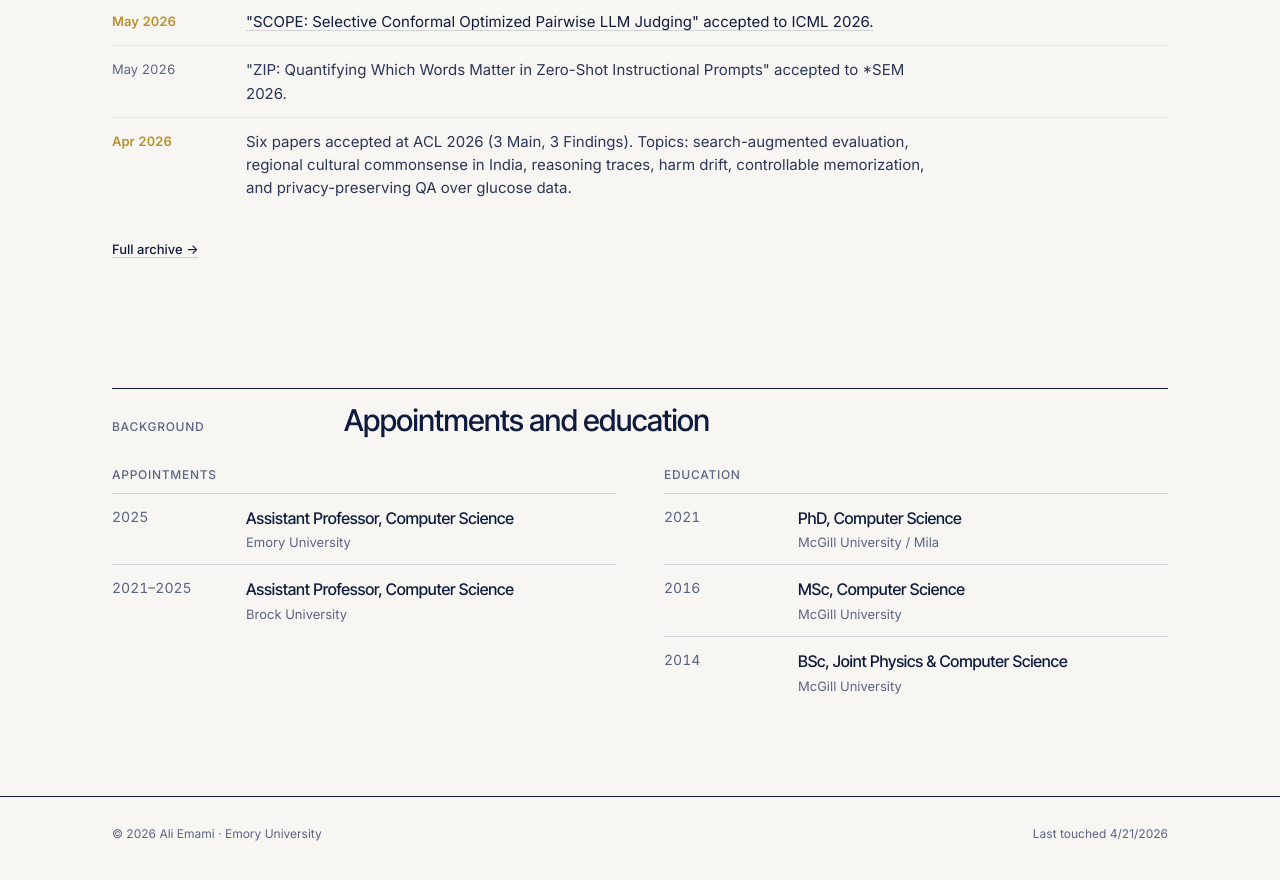
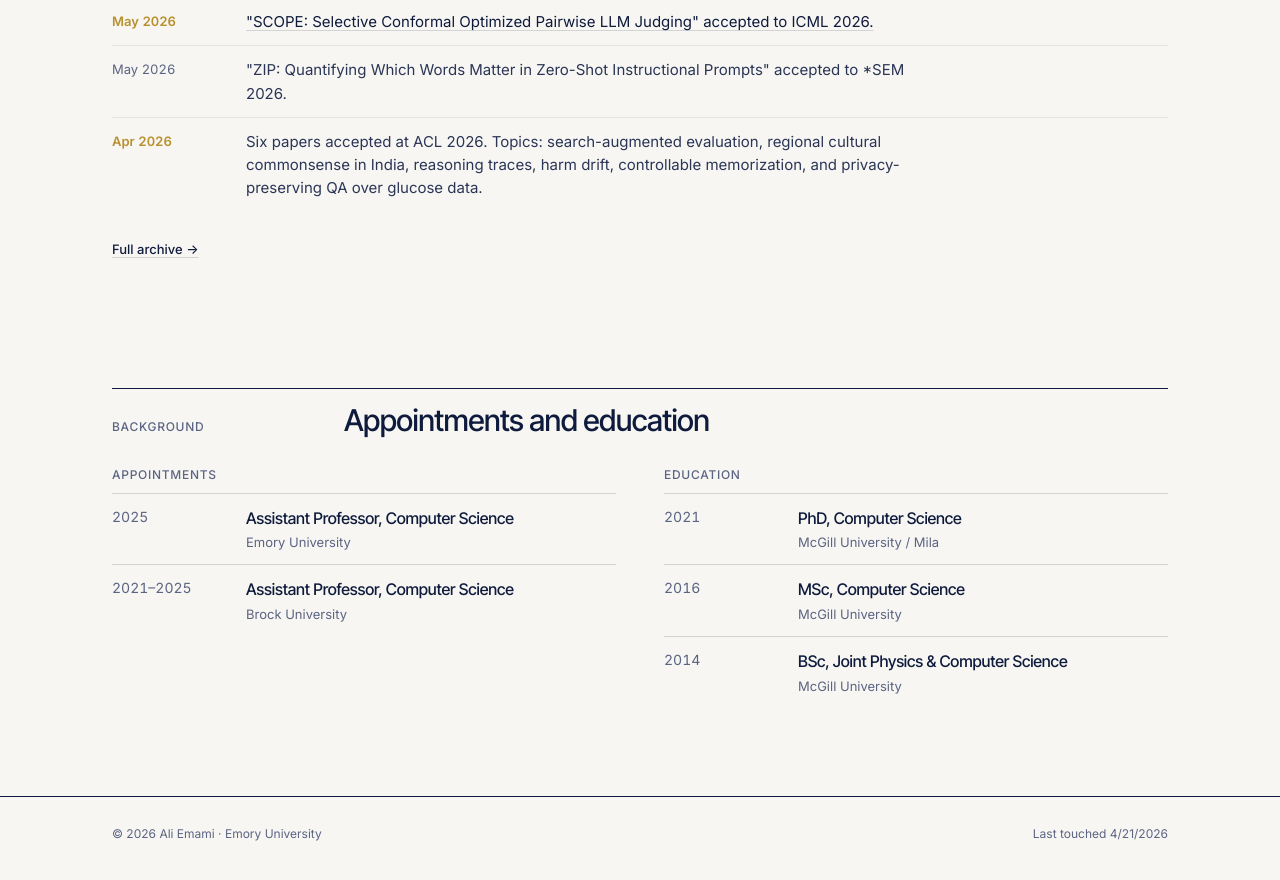
Before and after one commit to aemami1/site-v2, a React (Vite) app: page / in a window 1280 px wide. Shown: the part 2900-3780 px from the top of the page. Built offline with nearby package versions, Linux system fonts and the light colour scheme.

Commit message:
Update news

```diff
--- a/src/data.js
+++ b/src/data.js
@@ -187,11 +187,11 @@ window.NEWS = [
   { year: 2026, date: "Jul 2026", text: "\"Judge, Retrieve, or Abstain: Uncertainty-Guided LLM Judging with Provable Risk Guarantees\" accepted to COLM 2026." },
   { year: 2026, date: "May 2026", text: "\"SCOPE: Selective Conformal Optimized Pairwise LLM Judging\" accepted to ICML 2026.", link: "https://arxiv.org/abs/2602.13110", highlight: true },
   { year: 2026, date: "May 2026", text: "\"ZIP: Quantifying Which Words Matter in Zero-Shot Instructional Prompts\" accepted to *SEM 2026." },
-  { year: 2026, date: "Apr 2026", text: "Six papers accepted at ACL 2026 (3 Main, 3 Findings). Topics: search-augmented evaluation, regional cultural commonsense in India, reasoning traces, harm drift, controllable memorization, and privacy-preserving QA over glucose data.", highlight: true },
+  { year: 2026, date: "Apr 2026", text: "Six papers accepted at ACL 2026. Topics: search-augmented evaluation, regional cultural commonsense in India, reasoning traces, harm drift, controllable memorization, and privacy-preserving QA over glucose data.", highlight: true },
   { year: 2026, date: "Apr 2026", text: "\"Common to Whom? Regional Cultural Commonsense and LLM Bias in India\" (ACL 2026 Main): preprint and INDICA benchmark released.", links: { acl: "https://aclanthology.org/2026.acl-long.249/", arxiv: "https://arxiv.org/abs/2601.15550", data: "https://huggingface.co/datasets/Sangmitra-06/INDICA" } },
   { year: 2026, date: "Apr 2026", text: "\"Memory Dial: A Training Framework for Controllable Memorization in Language Models\" (ACL 2026 Findings): preprint and code released.", links: { acl: "https://aclanthology.org/2026.findings-acl.179/", arxiv: "https://arxiv.org/abs/2604.05074", code: "https://github.com/xiangbo05/MemoryDial_Public" } },
   { year: 2026, date: "Feb 2026", text: "\"The Dog the Cat Chased Stumped the Model\" accepted to EACL 2026 Main Conference.", link: "https://arxiv.org/abs/2510.20543" },
-  { year: 2025, date: "Sep 2025", text: "Taarof paper featured in IBM Think, Ars Technica, and PC Gamer.", link: "https://www.ibm.com/think/news/persian-politeness-test-ai-cant-pass", highlight: true },
+  { year: 2025, date: "Sep 2025", text: "Taarof paper featured in Ars Technica and PC Gamer.", link: "https://arstechnica.com/ai/2025/09/when-no-means-yes-why-ai-chatbots-cant-process-persian-social-etiquette/", highlight: true },
   { year: 2025, date: "Aug 2025", text: "All three submissions accepted to EMNLP 2025: 2 Main, 1 Findings." },
   { year: 2025, date: "Jul 2025", text: "Geo20Q+ accepted to COLM 2025.", link: "https://arxiv.org/abs/2508.05525" },
   { year: 2025, date: "Jan 2025", text: "COLING 2025 Best Dataset Paper Award for NYT-Connections.", link: "https://coling2025.org/program/best_papers/", highlight: true },
```
